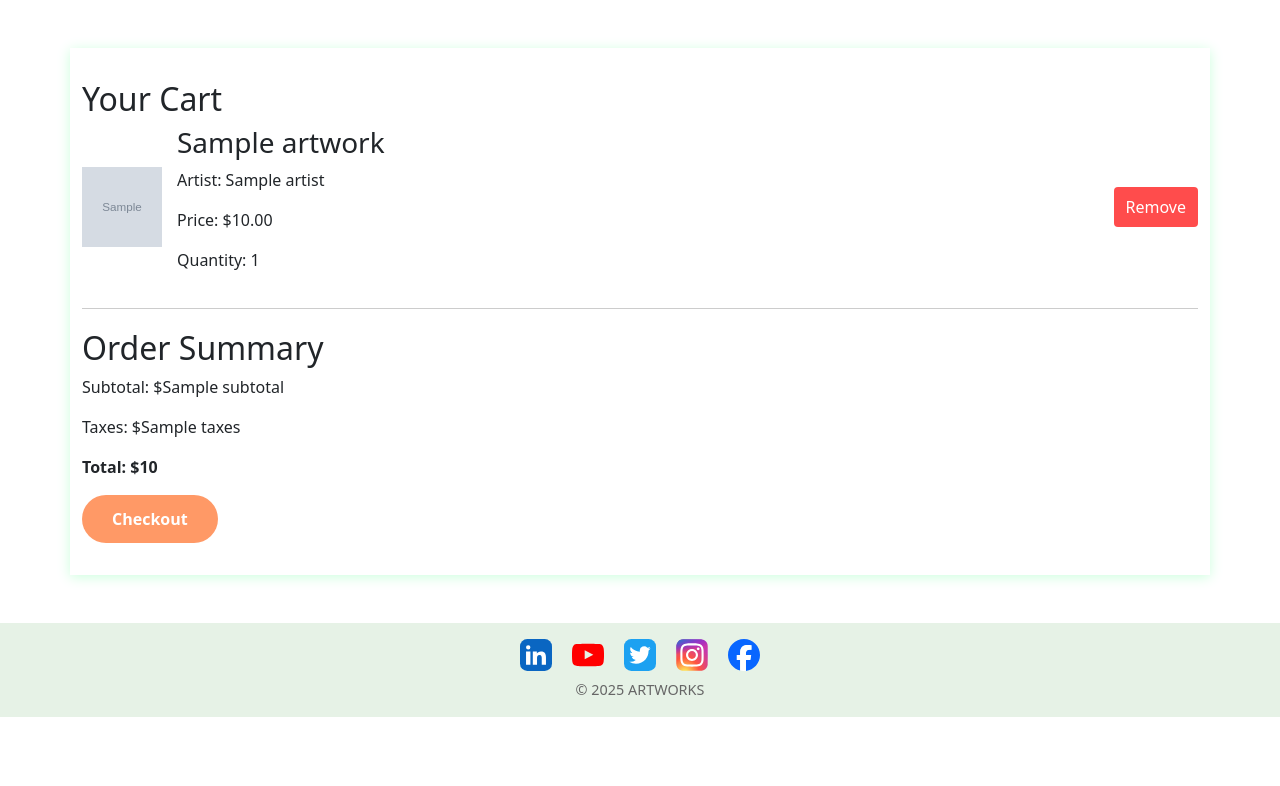
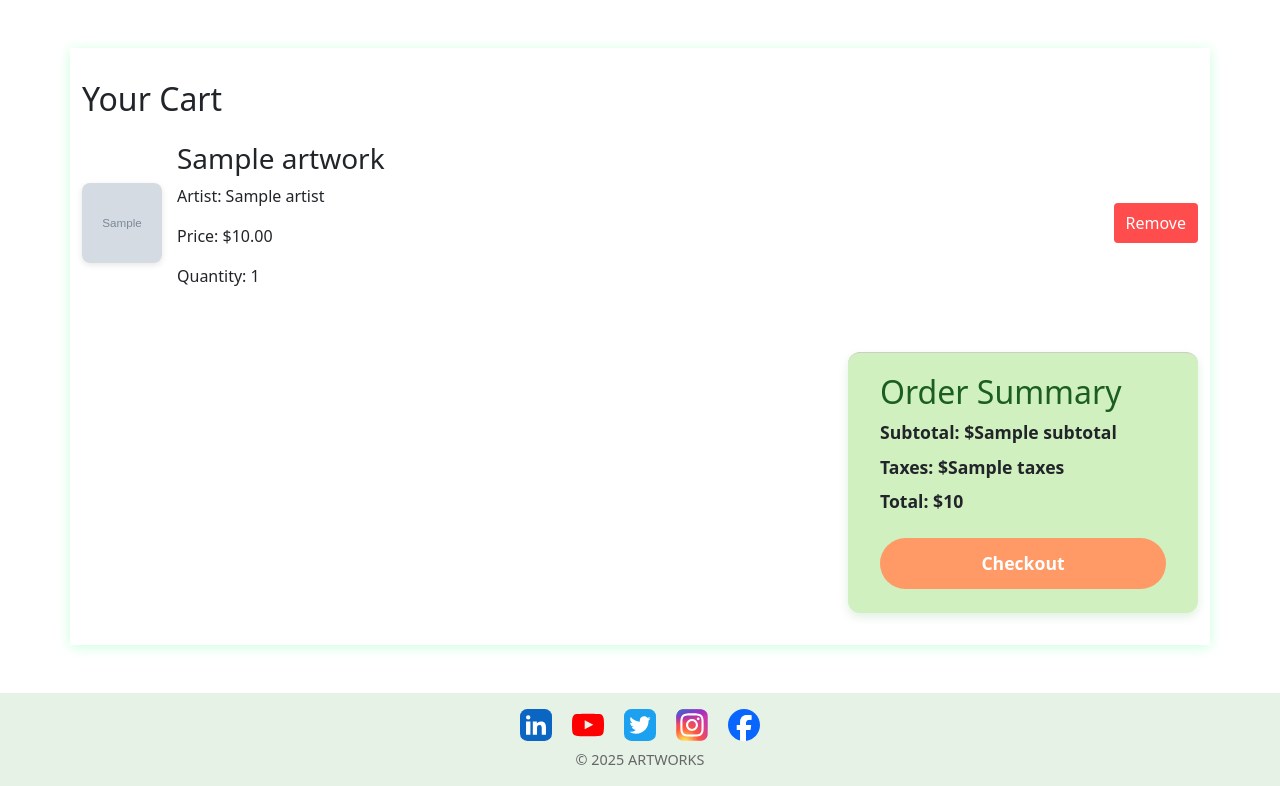
Before and after one commit to kakilian/artworks, a Django app: template templates/artworks/cart.html in a window 1280 px wide. Shown: the part 133-919 px from the top of the page. Before the commit the page ends 850 px from the top, so only its background shows below. Run offline with Django 5.2, Linux system fonts and the light colour scheme; tables that the repository leaves empty hold one stand-in row (values such as "Sample post"); the template is opened without the code that fills it: values that come from a table or form of the project are taken from there, most other values are stand-ins (such as "Sample title", 1, 10 or a date in 2020); grey boxes marked "Sample" are stand-in pictures.

Commit message:
Updated css, debugged.

```diff
--- a/main/static/css/styles.css
+++ b/main/static/css/styles.css
@@ -1,3 +1,4 @@
+/* Base Body */
 body {
     background: #f3fff3;
     margin: 0;
@@ -85,6 +86,12 @@ body {
     font-weight: bold;
     cursor: pointer;
     font-size: 1rem;
+    transition: background-color 0.3s ease;
+}
+
+.add-to-cart:hover,
+.artwork-card button:hover {
+    background: #a1e6be;
 }
 
 /* Navigation Menu */
@@ -177,3 +184,168 @@ body {
     margin: 0;
     color: #666; /* consistent with footer */
 }
+
+
+
+/* Cart Page Styles */
+.cart-items {
+    margin-bottom: 2rem;
+}
+
+.cart-item {
+    display: flex;
+    align-items: center;
+    padding: 1rem 0;
+    border-bottom: 1px solid #d7edd7;
+}
+
+.cart-item:last-child {
+    border-bottom: none;
+}
+
+.cart-item img {
+    width: 80px;
+    height: 80px;
+    object-fit: cover;
+    border-radius: 8px;
+    margin-right: 1.5rem;
+    box-shadow: 0 2px 6px rgba(0,0,0,0.1);
+}
+
+.cart-item-details {
+    flex-grow: 1;
+}
+
+.cart-item-details h3 {
+    margin: 0 0 0.3rem 0;
+    color: #2e7d32; /* darker green */
+}
+
+.cart-item-details p {
+    margin: 0;
+    color: #555;
+}
+
+.cart-item-remove form button {
+    background: #ff6b6b;
+    color: white;
+    border: none;
+    padding: 0.5rem 1rem;
+    border-radius: 6px;
+    cursor: pointer;
+    font-weight: bold;
+    transition: background 0.3s ease;
+}
+
+.cart-item-remove form button:hover {
+    background: #e04141;
+}
+
+/* Order summary */
+.order-summary {
+    background: #d0f0c0;
+    padding: 1.5rem 2rem;
+    border-radius: 12px;
+    box-shadow: 0 4px 10px rgba(45, 151, 54, 0.15);
+    max-width: 350px;
+    margin-left: auto;
+}
+
+.order-summary h2 {
+    margin-top: 0;
+    color: #1b5e20;
+}
+
+.order-summary p {
+    font-weight: 600;
+    font-size: 1.1rem;
+    margin: 0.5rem 0;
+}
+
+.order-summary button {
+    margin-top: 1rem;
+    width: 100%;
+    background: #4caf50;
+    color: white;
+    border: none;
+    padding: 0.75rem;
+    font-size: 1.1rem;
+    border-radius: 50px;
+    cursor: pointer;
+    transition: background 0.3s ease;
+    font-weight: 700;
+}
+
+.order-summary button:hover {
+    background: #388e3c;
+}
+
+/* Artwork Detail Styles */
+.artwork-detail-container {
+    max-width: 700px;
+    margin: 3rem auto;
+    background: #fff;
+    padding: 2.5rem 3rem;
+    border-radius: 12px;
+    box-shadow: 0 6px 15px rgba(0, 128, 0, 0.1);
+    text-align: center;
+}
+
+.artwork-detail-container img {
+    max-width: 100%;
+    border-radius: 12px;
+    box-shadow: 0 5px 15px rgba(0, 128, 0, 0.15);
+    margin-bottom: 1.5rem;
+}
+
+.artwork-detail-container h2 {
+    color: #2e7d32;
+    margin-bottom: 1rem;
+}
+
+.artwork-detail-container p {
+    font-size: 1.15rem;
+    color: #444;
+    margin-bottom: 1rem;
+}
+
+.artwork-detail-container form button {
+    background: #81c784;
+    border: none;
+    padding: 0.7rem 2rem;
+    color: white;
+    font-size: 1.1rem;
+    border-radius: 25px;
+    cursor: pointer;
+    font-weight: 700;
+    transition: background 0.3s ease;
+}
+
+.artwork-detail-container form button:hover {
+    background: #4caf50;
+}
+
+/* Smooth hover transitions for buttons and links */
+button, .add-to-cart, a {
+    transition: background-color 0.3s ease, color 0.3s ease;
+}
+
+/* Responsive adjustments */
+@media (max-width: 650px) {
+    .container {
+        padding: 20px 15px;
+    }
+
+    .cart-item {
+        flex-direction: column;
+        align-items: flex-start;
+    }
+
+    .cart-item img {
+        margin-bottom: 15px;
+    }
+
+    .main-layout {
+        flex-direction: column;
+    }
+}
--- a/templates/artworks/artwork_detail.html
+++ b/templates/artworks/artwork_detail.html
@@ -2,7 +2,7 @@
 {% load static %}
 
 {% block content %}
-<div class="container">
+<div class="artwork_detail-container">
     <h2>{{ artwork.title }}</h2>
     {% if artwork.image %}
       <img src="{{ artwork.image.url }}" alt="{{ artwork.title }}" style="max-width: 400px;">
```
Also changed, not shown: README.md.
